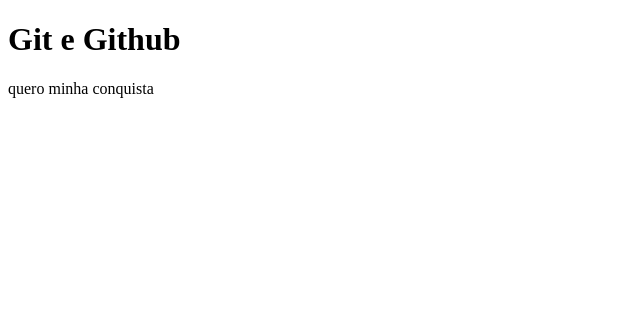
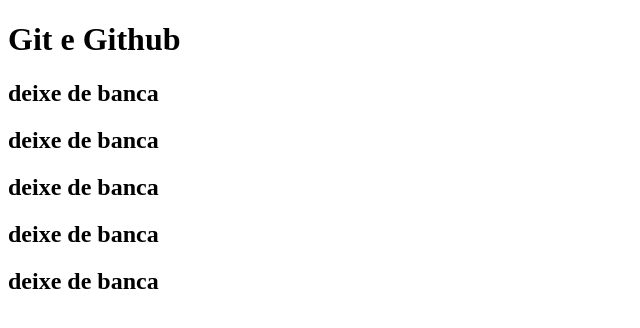
Before and after one commit to BernardoVieira1/salve, a plain HTML site: page index.html in a window 1280 px wide. Shown: the whole page, without its empty margins (0-640 px from the left). Drawn offline with Linux system fonts and the light colour scheme.

Commit message:
Update index.html

```diff
--- a/index.html
+++ b/index.html
@@ -7,7 +7,11 @@
 </head>
 <body>
     <h1>Git e Github</h1>
-    quero minha conquista
+    <h2>deixe de banca</h2>
+    <h2>deixe de banca</h2>
+    <h2>deixe de banca</h2>
+    <h2>deixe de banca</h2>
+    <h2>deixe de banca</h2>
 
 </body>
 </html>
```
